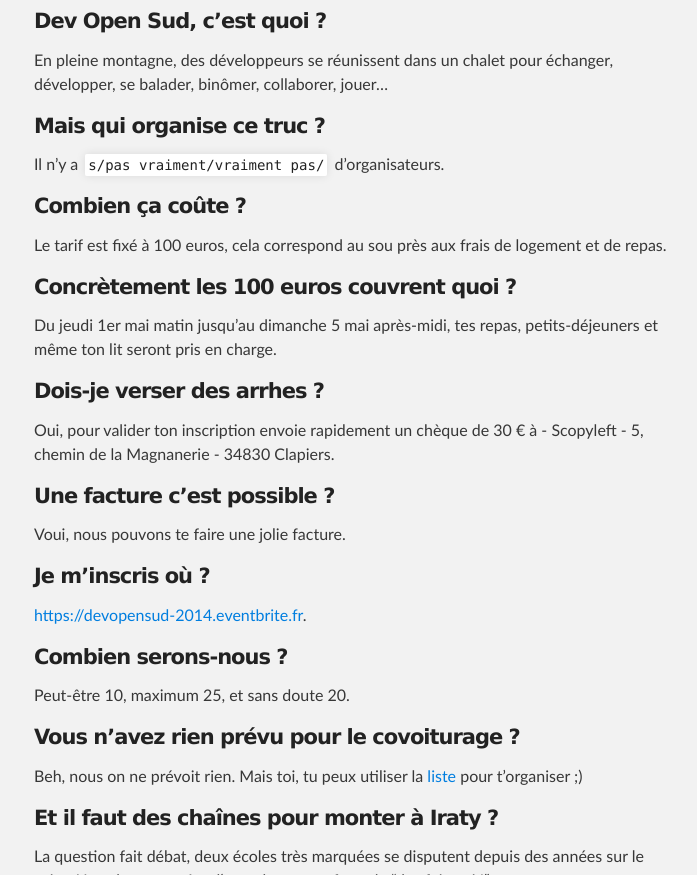
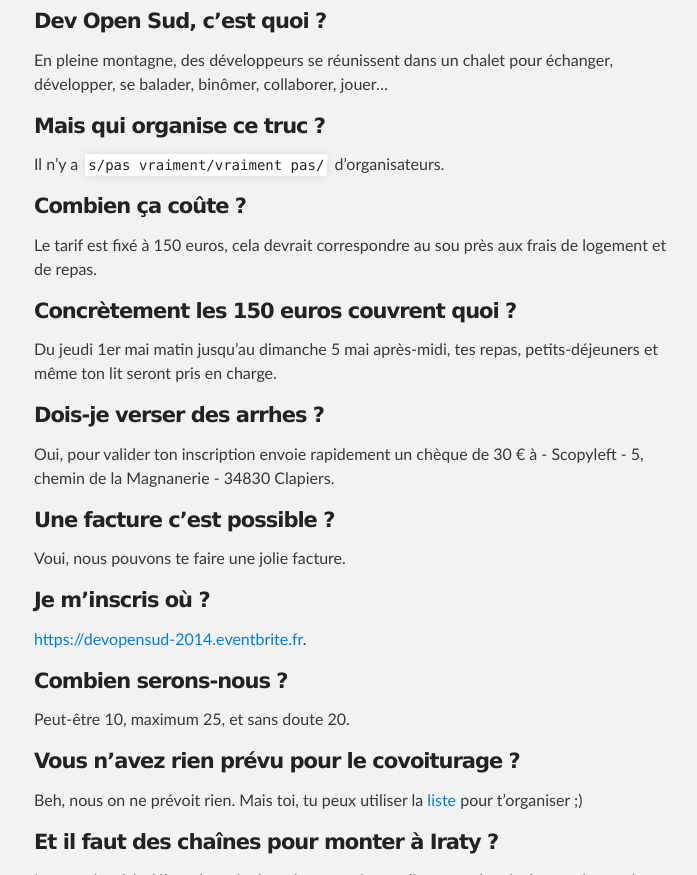
Before and after one commit to devopensud/devopensud.github.io, a Jekyll site: the page built from index.html, in a window 1280 px wide and 900 px high, scrolled down 587 px, cut to the strip 25-900 px from the top of the window. Shown: the whole strip, without its empty margins (286-983 px from the left). Built offline with Jekyll 4.4.1, drawn with Linux system fonts in a browser that asks for light colours.

Commit message:
ajustement express du tarif

```diff
--- a/_posts/2013-09-12-faq.markdown
+++ b/_posts/2013-09-12-faq.markdown
@@ -13,9 +13,9 @@ Il n'y a ``s/pas vraiment/vraiment pas/`` d'organisateurs.
 
 #### Combien ça coûte ?
 
-Le tarif est fixé à 100 euros, cela correspond au sou près aux frais de logement et de repas.
+Le tarif est fixé à 150 euros, cela devrait correspondre au sou près aux frais de logement et de repas.
 
-#### Concrètement les 100 euros couvrent quoi ?
+#### Concrètement les 150 euros couvrent quoi ?
 
 Du jeudi 1er mai matin jusqu'au dimanche 5 mai après-midi, tes repas, petits-déjeuners et même ton lit seront pris en charge.
 
```
